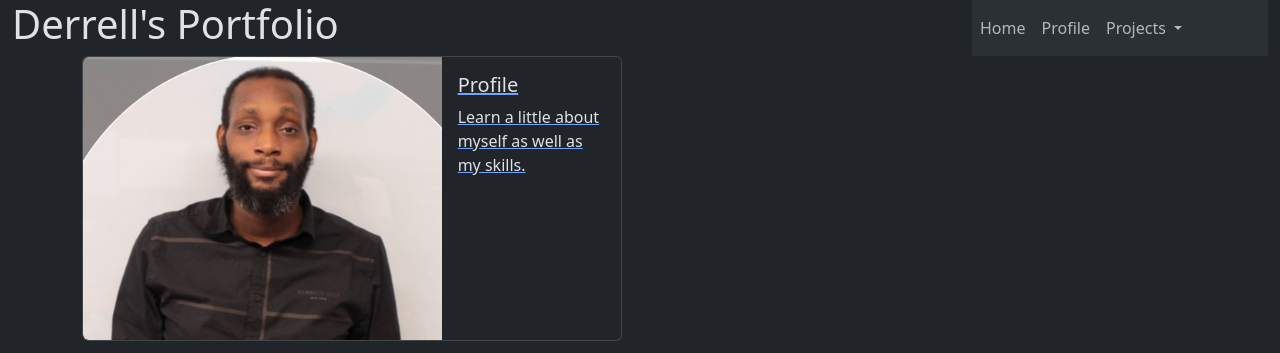
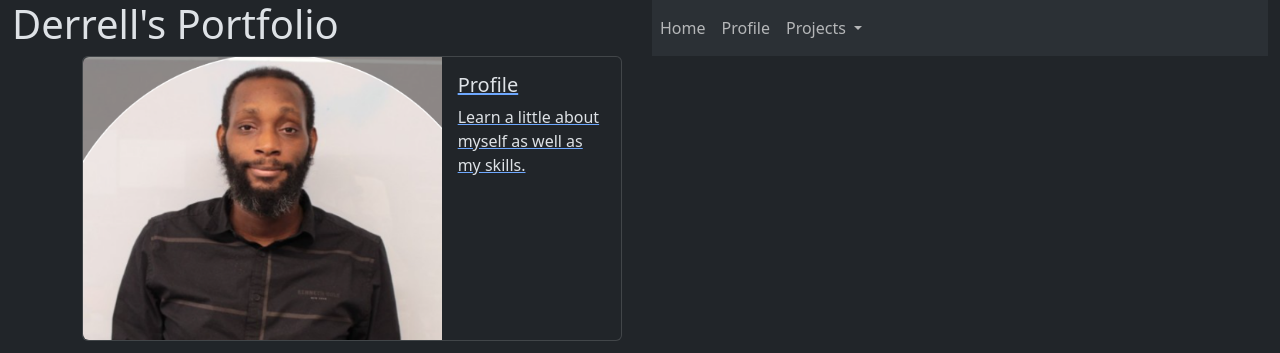
Before and after one commit to DerrellCooper/rp-portfolio, a Django app: page / in a window 1280 px wide. Shown: the top 353 px of the page. Run offline with Django 5.2, Linux system fonts and the light colour scheme; data comes from the database, SQL or seed files in the repository.

Commit message:
Update base.html

```diff
--- a/templates/base.html
+++ b/templates/base.html
@@ -16,7 +16,7 @@
             <div class="col-6">
                 <h1>Derrell's Portfolio</h1>
             </div>
-            <div class="col-3 ">
+            <div class="col-6 ">
                     <nav class="navbar navbar-expand-sm bg-body-tertiary">
 
                             <div class="collapse navbar-collapse" id="navbarSupportedContent">
```
